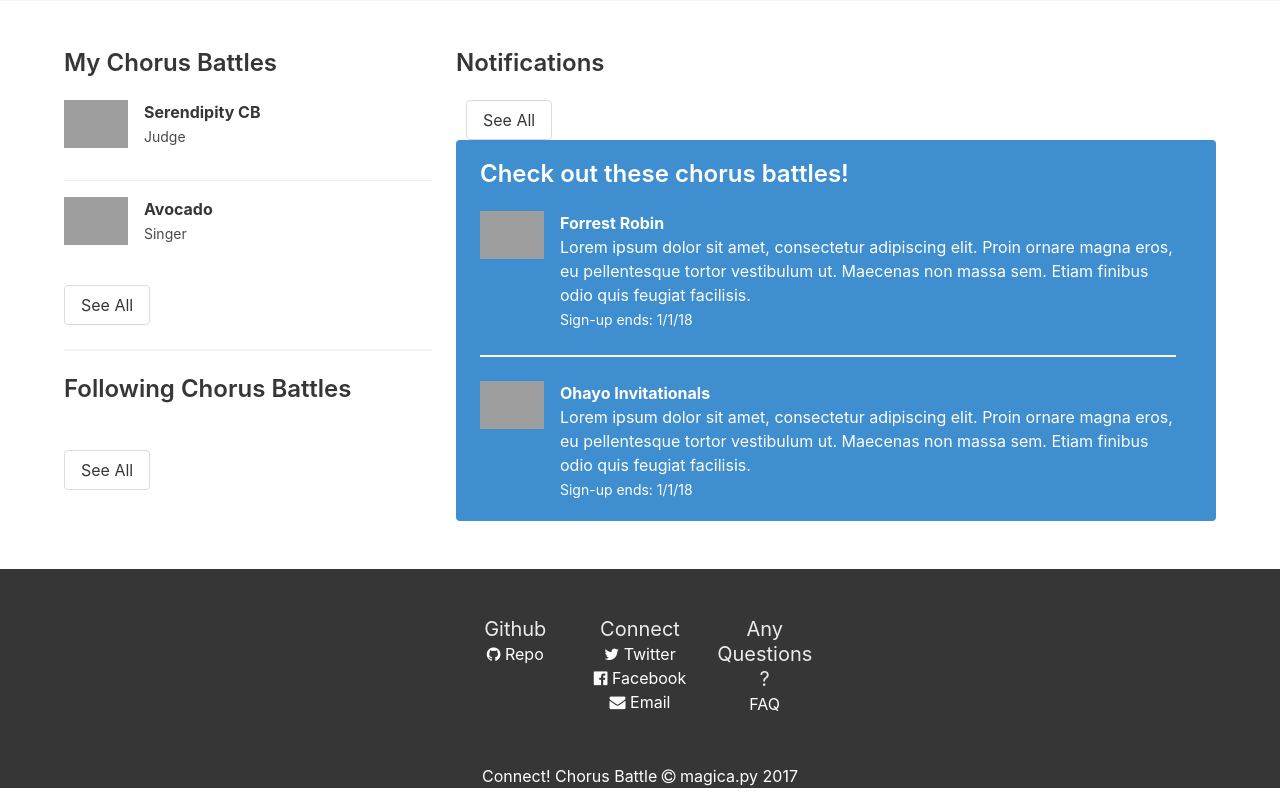
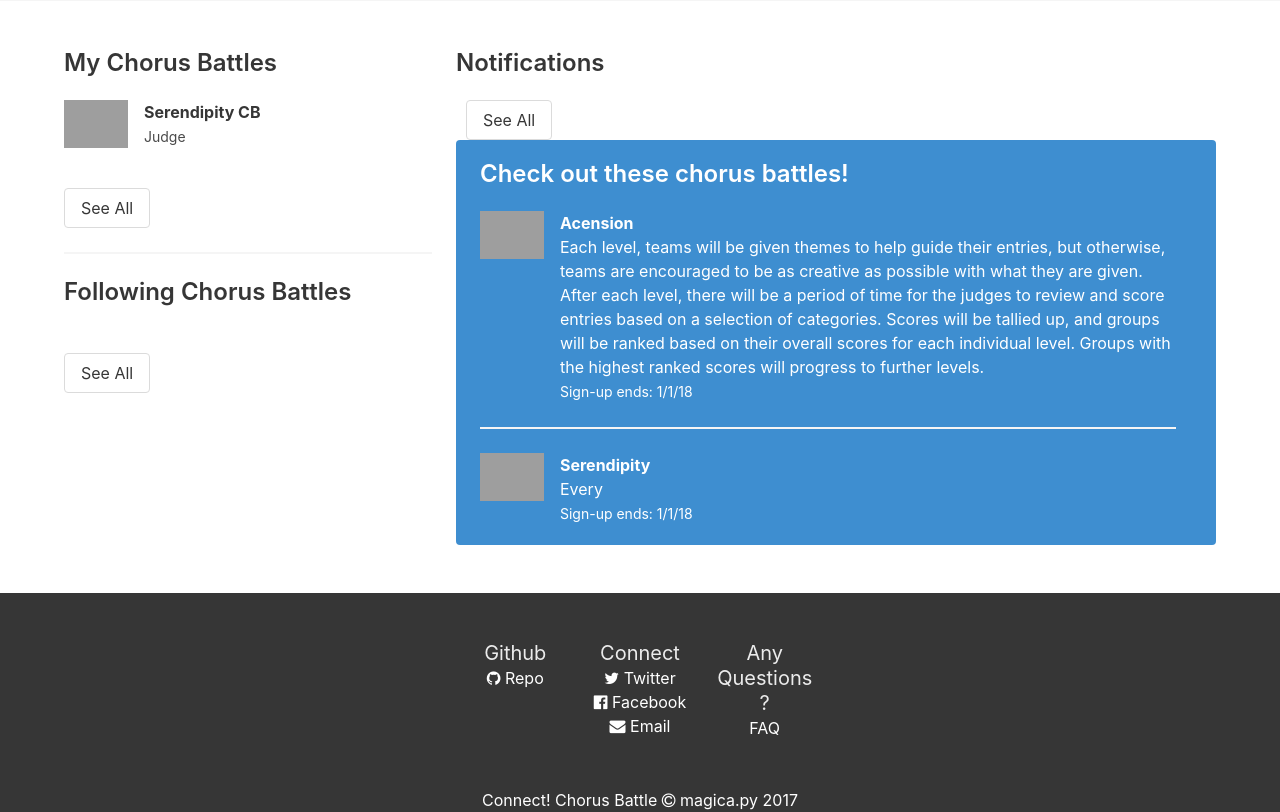
Before and after one commit to jchen2186/cb-platform, a Flask app: template cbapp/templates/home.html in a window 1280 px wide. Shown: the part 216-1028 px from the top of the page. Before the commit the page ends 1004 px from the top, so only its background shows below. Run offline with Flask 2, Linux system fonts and the light colour scheme; the template is opened without the code that fills it, so the values that code supplies are empty; some libraries are stand-ins or nearby versions; grey boxes are pictures that could not be loaded.

Commit message:
dashboard fix

```diff
--- a/cbapp/templates/home.html
+++ b/cbapp/templates/home.html
@@ -33,23 +33,6 @@
                     	<strong>Serendipity CB</strong>
                         <br>
                         <small>Judge</small>
-                	</p>
-                </div>
-            </div>
-          </article>
-
-        	<article class="media">
-          	<figure class="media-left">
-          		<p class="image is-64x64">
-                    <img src="https://bulma.io/images/placeholders/128x128.png">
-                </p>
-            </figure>
-            <div class="media-content">
-            	<div class="content">
-                	<p>
-                    	<strong>Avocado</strong>
-                        <br>
-                        <small>Singer</small>
                 	</p>
                 </div>
             </div>
@@ -127,9 +110,9 @@
             <div class="media-content">
               <div class="content">
                 <p>
-                  <strong>Forrest Robin</strong>
+                  <strong>Acension</strong>
                   <br>
-                  Lorem ipsum dolor sit amet, consectetur adipiscing elit. Proin ornare magna eros, eu pellentesque tortor vestibulum ut. Maecenas non massa sem. Etiam finibus odio quis feugiat facilisis.
+                  Each level, teams will be given themes to help guide their entries, but otherwise, teams are encouraged to be as creative as possible with what they are given. After each level, there will be a period of time for the judges to review and score entries based on a selection of categories. Scores will be tallied up, and groups will be ranked based on their overall scores for each individual level. Groups with the highest ranked scores will progress to further levels.
                   <br>
                   <small>Sign-up ends: 1/1/18</small>
                 </p>
@@ -146,9 +129,9 @@
             <div class="media-content">
               <div class="content">
                 <p>
-                  <strong>Ohayo Invitationals</strong>
+                  <strong>Serendipity</strong>
                   <br>
-                  Lorem ipsum dolor sit amet, consectetur adipiscing elit. Proin ornare magna eros, eu pellentesque tortor vestibulum ut. Maecenas non massa sem. Etiam finibus odio quis feugiat facilisis.
+                  Every
                   <br>
                   <small>Sign-up ends: 1/1/18</small>
                 </p>
```
